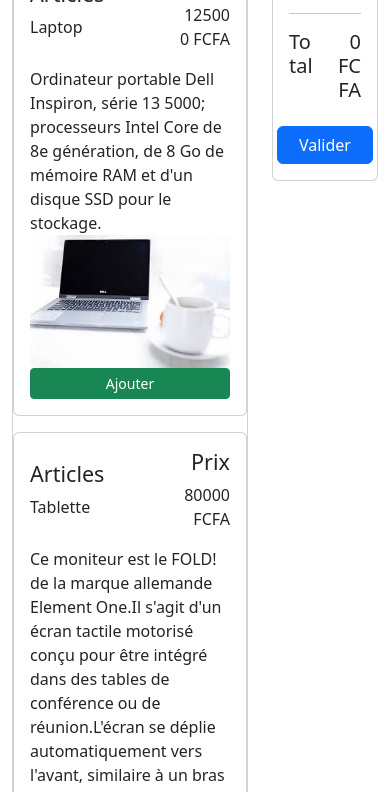
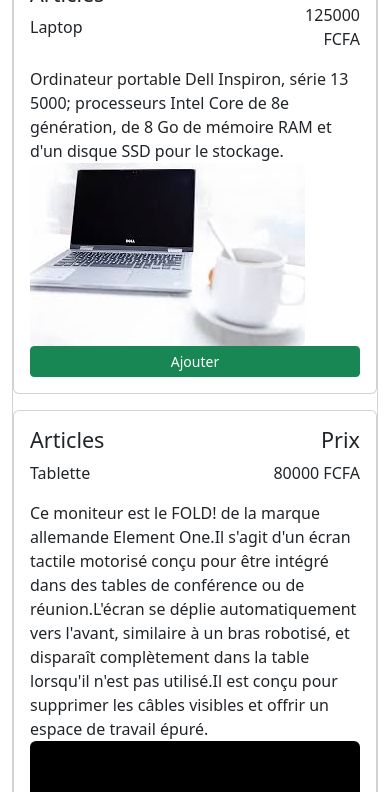
Before and after one commit to soumareSinkhe02/gl-shop, a plain HTML site: page index.html in a window 390 px wide. Shown: the part 176-968 px from the top of the page. Drawn offline with Linux system fonts and the light colour scheme.

Commit message:
V5 - NAVBAR STICKY, PANIER FIXE ET RESPONSIVE MOBILE
Navbar sticky-top reste visible au défilement
Card panier sticky suit le scroll des articles
col-12 col-md-8 et col-12 col-md-4 pour responsive mobile
Correction bouton Valider sorti du row total.

```diff
--- a/index.html
+++ b/index.html
@@ -19,7 +19,8 @@
 bg-danger → pastille rouge
 id="badge-panier" → pour que le JS puisse modifier le chiffre
 0 → valeur initiale, le JS la mettra à jour -->
-    <nav class="navbar navbar-dark bg-dark">
+<!-- sticky-top -> fixe le navbar -->
+    <nav class="navbar sticky-top navbar-dark bg-dark">
         <div class="container">
             <a class="navbar-brand">🛒 GL SHOP</a>
             <span class="navbar-text">
@@ -29,7 +30,7 @@
     </nav>
     <div class="container">
         <div class="row">
-            <div class="col-8 mt-3">
+            <div class="col-12 col-md-8 mt-3">
                 <div class="card mb-3">
                     <div class="card-header">
                         <h2>Liste des Articles</h2>
@@ -38,8 +39,8 @@
                 </div>
             </div>
 
-            <div class="col-4 mt-3">
-                <div class="card mb-3">
+            <div class="col-12 col-md-4 mt-3">
+                <div class="card mb-3" style="position: sticky; top: 80px;">
                     <div class="card-header">
                         <h2>Panier</h2>
                     </div>
@@ -53,8 +54,8 @@
                             <div class="col-6 text-end">
                                 <h5 id="total-prix">0 FCFA</h5>
                             </div>
-                            <button class="btn btn-primary w-100 mt-3" onclick="validerPanier()">Valider</button>
                         </div>
+                         <button class="btn btn-primary w-100 mt-3" onclick="validerPanier()">Valider</button>
                     </div>
                 </div>
             </div>
```
